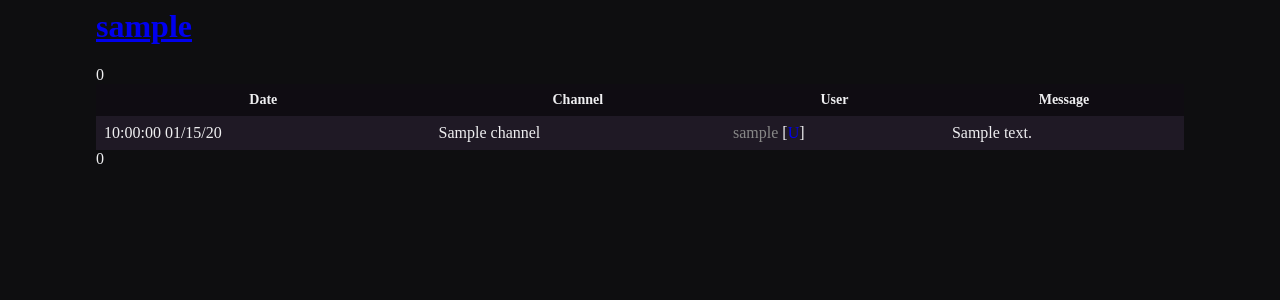
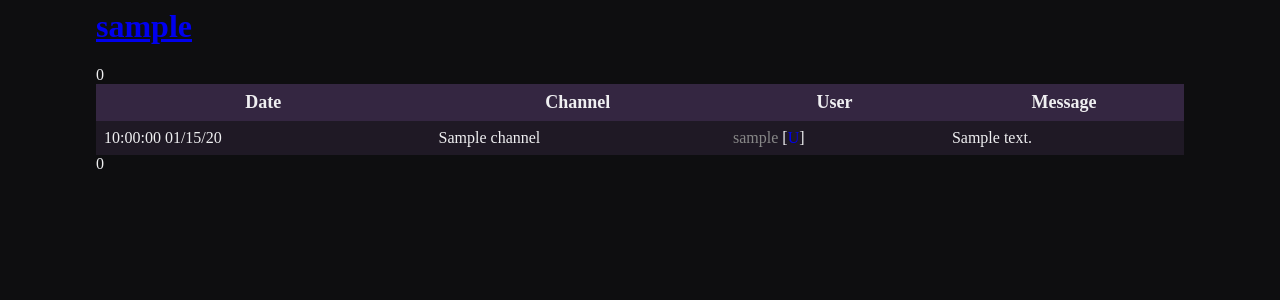
Before and after one commit to retrontology/twitchchatviewer, a Django app: a page that uses user/templates/user/index.html in a window 1280 px wide. Shown: the top 300 px of the page. Run offline with Django 4.2, Linux system fonts and the light colour scheme; tables that the repository leaves empty hold one stand-in row (values such as "Sample post"); a database or web service that is not in the repository returns one stand-in record (values such as "Sample title").

Commit message:
modify table header

```diff
--- a/static/style.css
+++ b/static/style.css
@@ -13,10 +13,10 @@ table {
 
 th {
     text-align: center;
-    font-size: 14px;
+    font-size: 18px;
     font-weight: bold;
     padding: 8px;
-
+    background-color: #342641;
 }
 
 td {
```
